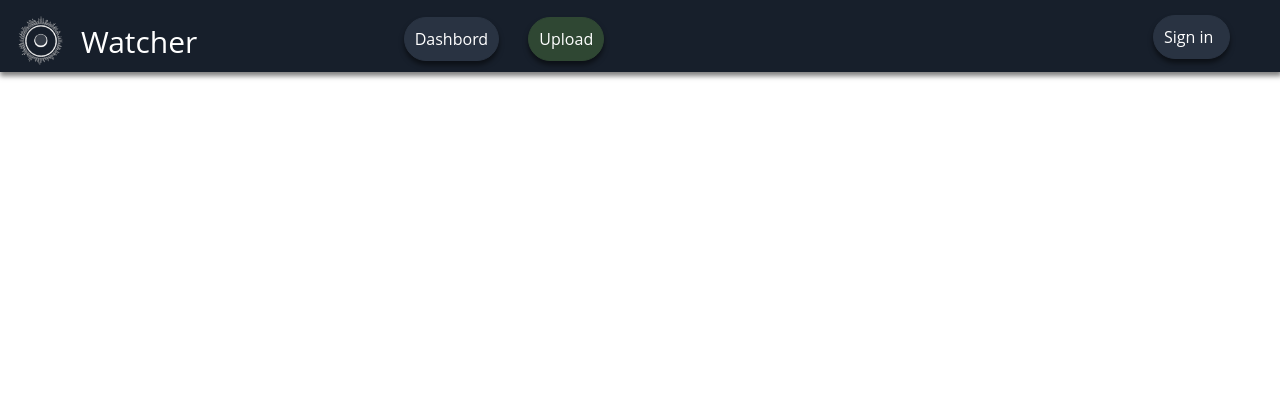
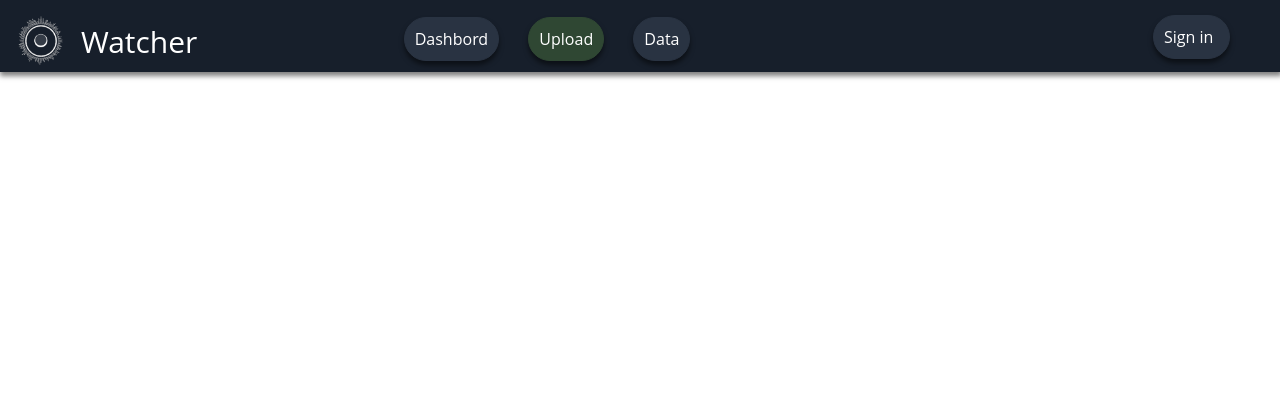
Before and after one commit to RaccoonBoyG/testproj, a Django app: page / in a window 1280 px wide. Shown: the top 420 px of the page. Run offline with Django 3.2, Linux system fonts and the light colour scheme; parts of the project's set-up code (start-up, migrations or seed data) failed here and were passed over.

Commit message:
data.html

```diff
--- a/testproj/templates/base.html
+++ b/testproj/templates/base.html
@@ -18,6 +18,7 @@
                 <ul>
                     <li><a class="but" href="/">Dashbord</a></li>
                     <li><a class="but up" href="/upload">Upload</a></li>
+                    <li><a class="but" href="/data">Data</a></li>
                 </ul>
             </div>
             <li><a class="sign but" href="#">Sign in</a></li>
```
